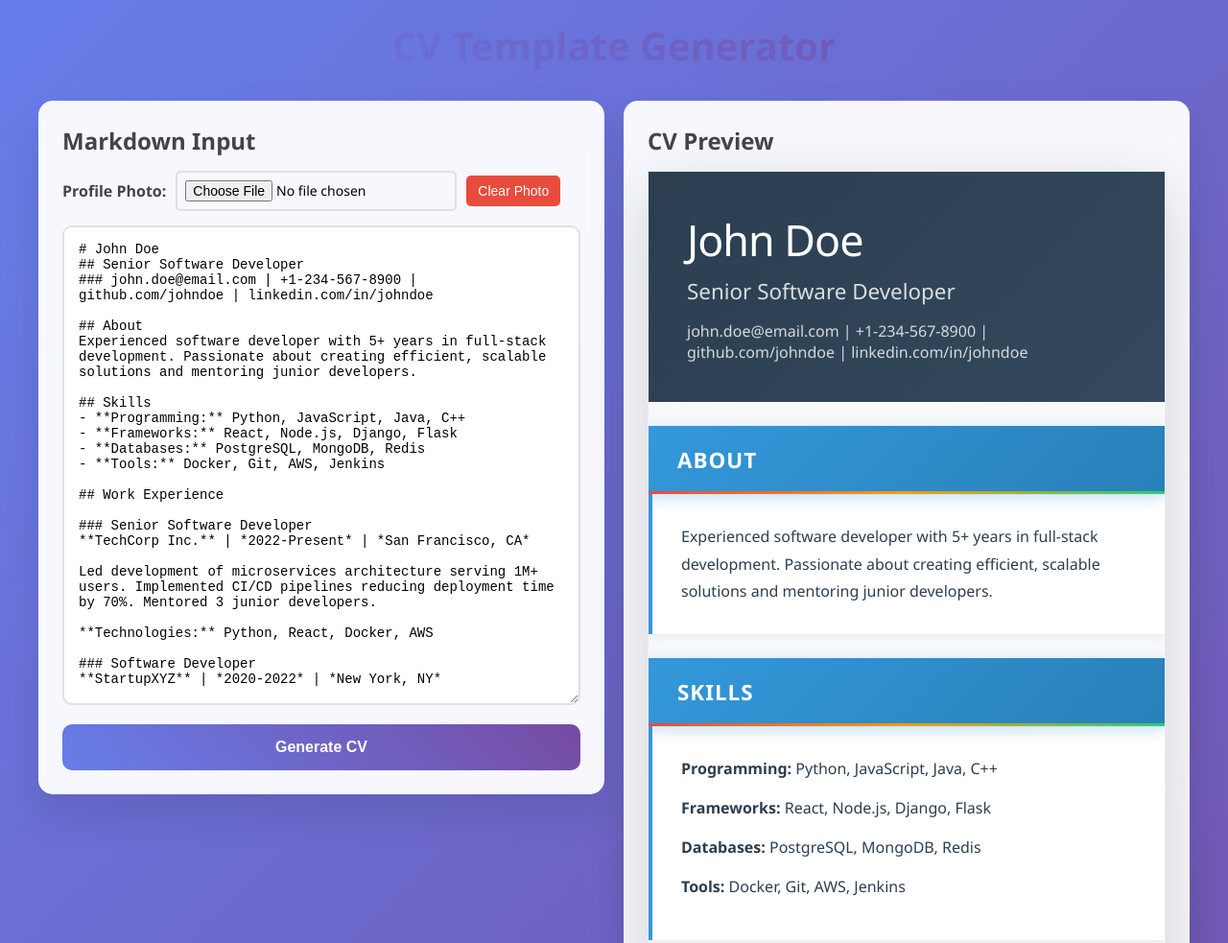
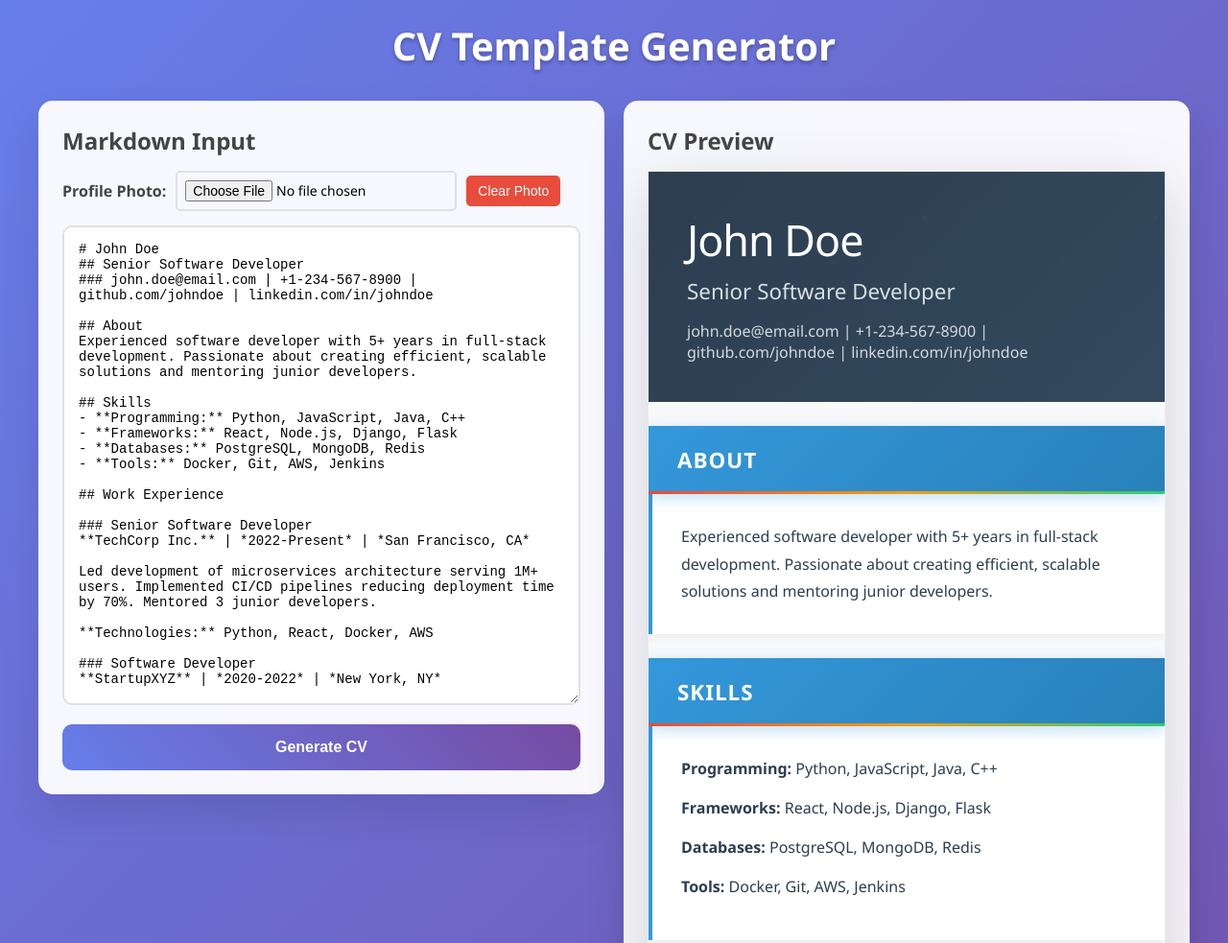
Before and after one commit to bigalex95/cv-templater, a plain HTML site: page index.html in a window 1280 px wide. Shown: the top 983 px of the page at 96% size. Drawn offline with Linux system fonts and the light colour scheme.

Commit message:
fix: main body header color now visible

```diff
--- a/styles.css
+++ b/styles.css
@@ -33,13 +33,10 @@ body {
 
 body > h1 {
   text-align: center;
-  color: #333;
+  color: white;
   margin-bottom: 30px;
   font-size: 2.5rem;
-  background: linear-gradient(45deg, #667eea, #764ba2);
-  -webkit-background-clip: text;
-  -webkit-text-fill-color: transparent;
-  background-clip: text;
+  text-shadow: 0 2px 4px rgba(0, 0, 0, 0.3);
 }
 
 h2 {
```
